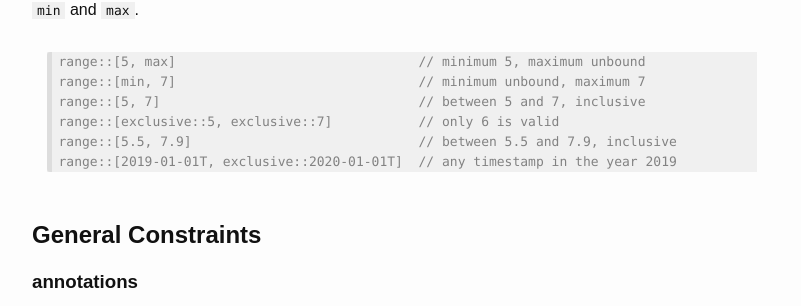
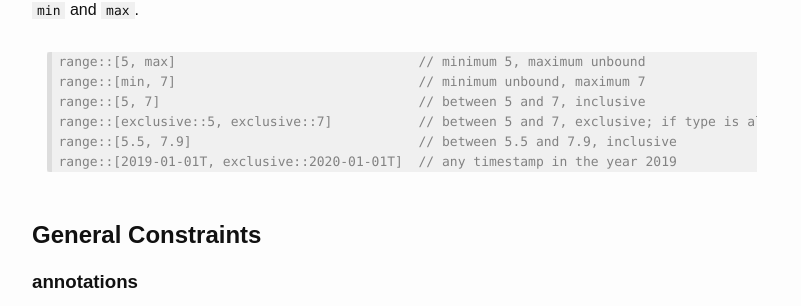
Before and after one commit to amazon-ion/ion-schema, a Jekyll site: the page built from spec.md, in a window 1280 px wide and 900 px high, scrolled down 5095 px. Shown: the part 206-512 px from the top of the window, without its empty margins (238-1039 px from the left). Built offline with Jekyll 4.4.1, drawn with Linux system fonts in a browser that asks for light colours.

Commit message:
clarifies a potentially misleading comment regarding exclusivity of ranges
fixes #3

````diff
--- a/spec.md
+++ b/spec.md
@@ -277,7 +277,7 @@ A range may not contain both `min` and `max`.
 > range::[5, max]                               // minimum 5, maximum unbound
 > range::[min, 7]                               // minimum unbound, maximum 7
 > range::[5, 7]                                 // between 5 and 7, inclusive
-> range::[exclusive::5, exclusive::7]           // only 6 is valid
+> range::[exclusive::5, exclusive::7]           // between 5 and 7, exclusive; if type is also constrained to be an int, only 6 is allowed
 > range::[5.5, 7.9]                             // between 5.5 and 7.9, inclusive
 > range::[2019-01-01T, exclusive::2020-01-01T]  // any timestamp in the year 2019
 > ```
````
